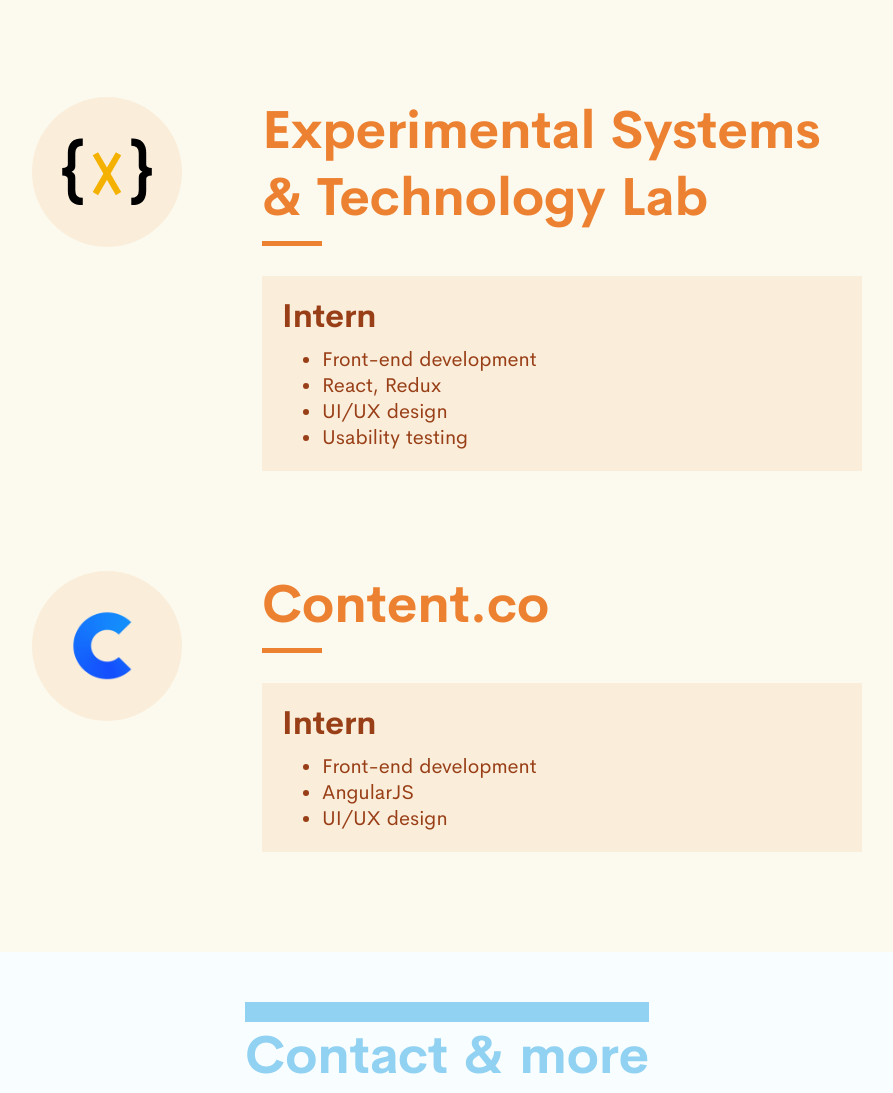
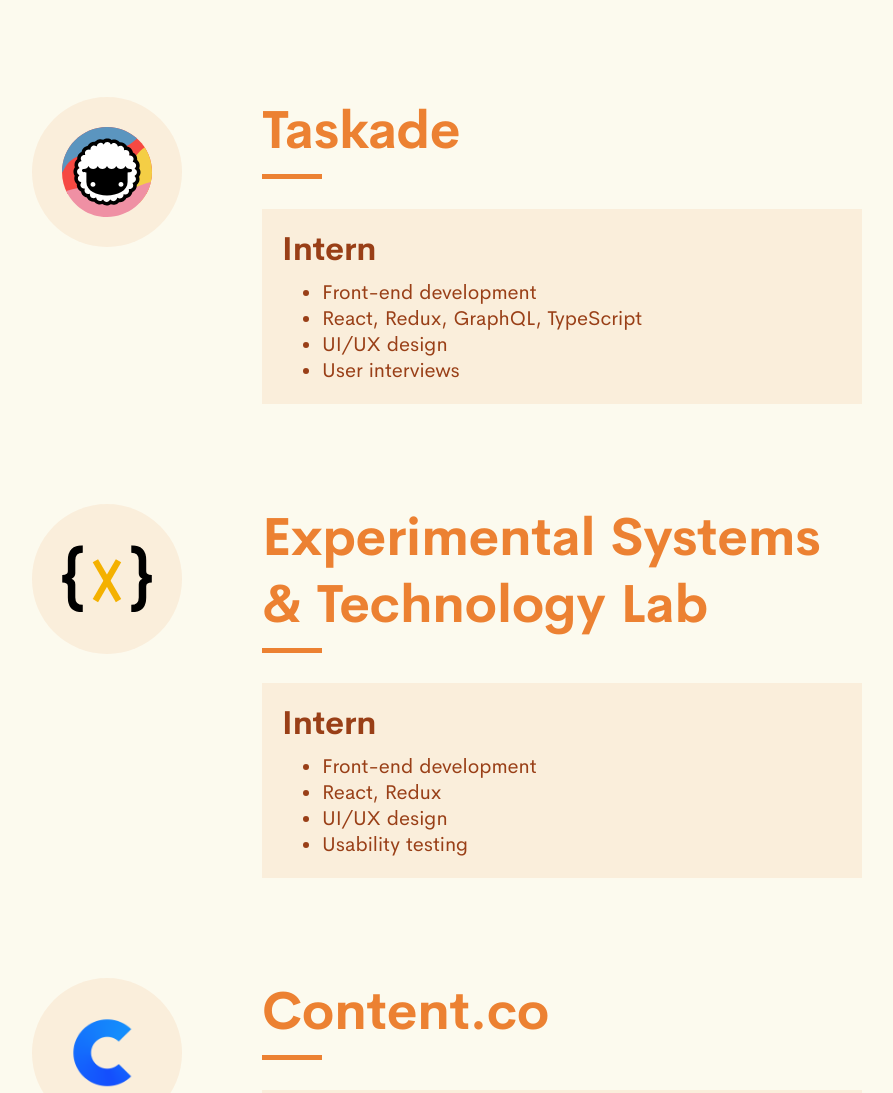
Before and after one commit to chesterhow/portfolio, a website built with Parcel: page index.html in a window 1280 px wide. Shown: the part 2743-3836 px from the top of the page, without its empty margins (193-1086 px from the left). Built offline with nearby package versions, Linux system fonts and the light colour scheme.

Commit message:
Add Taskade to experiences

```diff
--- a/index.html
+++ b/index.html
@@ -88,6 +88,25 @@
 
       <div class="experiences--experience">
         <div class="experiences--logo">
+          <img class="taskade" src="./assets/images/taskade.svg" alt="Taskade">
+        </div>
+        <div class="experiences--details">
+          <h2 class="experiences--name">Taskade</h2>
+          <hr class="experiences--dash">
+          <div class="experiences--scope">
+            <h3>Intern</h3>
+            <ul>
+              <li>Front-end development</li>
+              <li>React, Redux, GraphQL, TypeScript</li>
+              <li>UI/UX design</li>
+              <li>User interviews</li>
+            </ul>
+          </div>
+        </div>
+      </div>
+
+      <div class="experiences--experience">
+        <div class="experiences--logo">
           <img class="estl" src="./assets/images/estl.svg" alt="ESTL">
         </div>
         <div class="experiences--details">
--- a/stylesheets/_experiences.scss
+++ b/stylesheets/_experiences.scss
@@ -43,6 +43,10 @@
     height: 150px;
     border-radius: 50%;
     background: $autumn-fade;
+
+    .taskade {
+      width: 60%;
+    }
 
     .estl {
       width: 60%;
```
Also changed, not shown: assets/images/taskade.svg (added), 1 other file.
